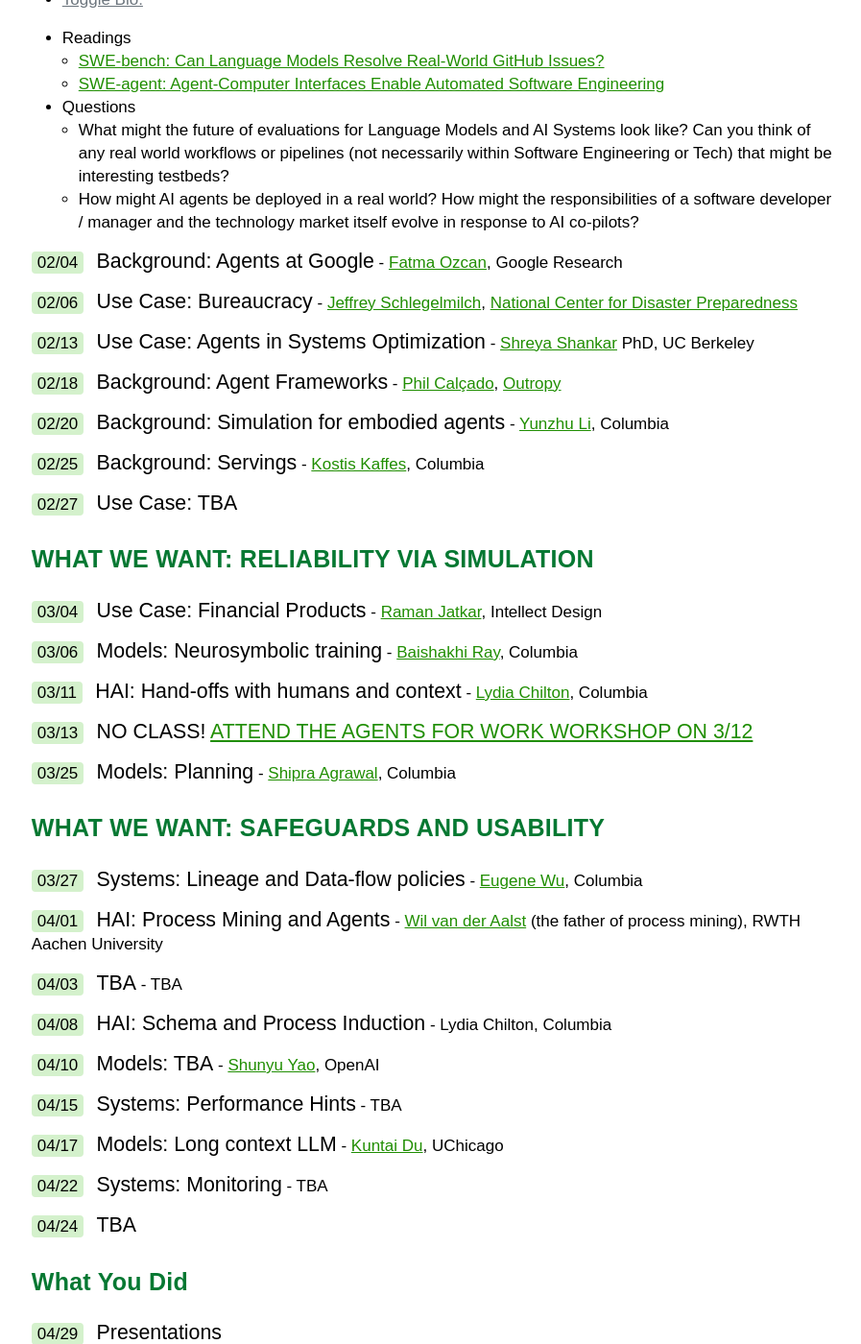
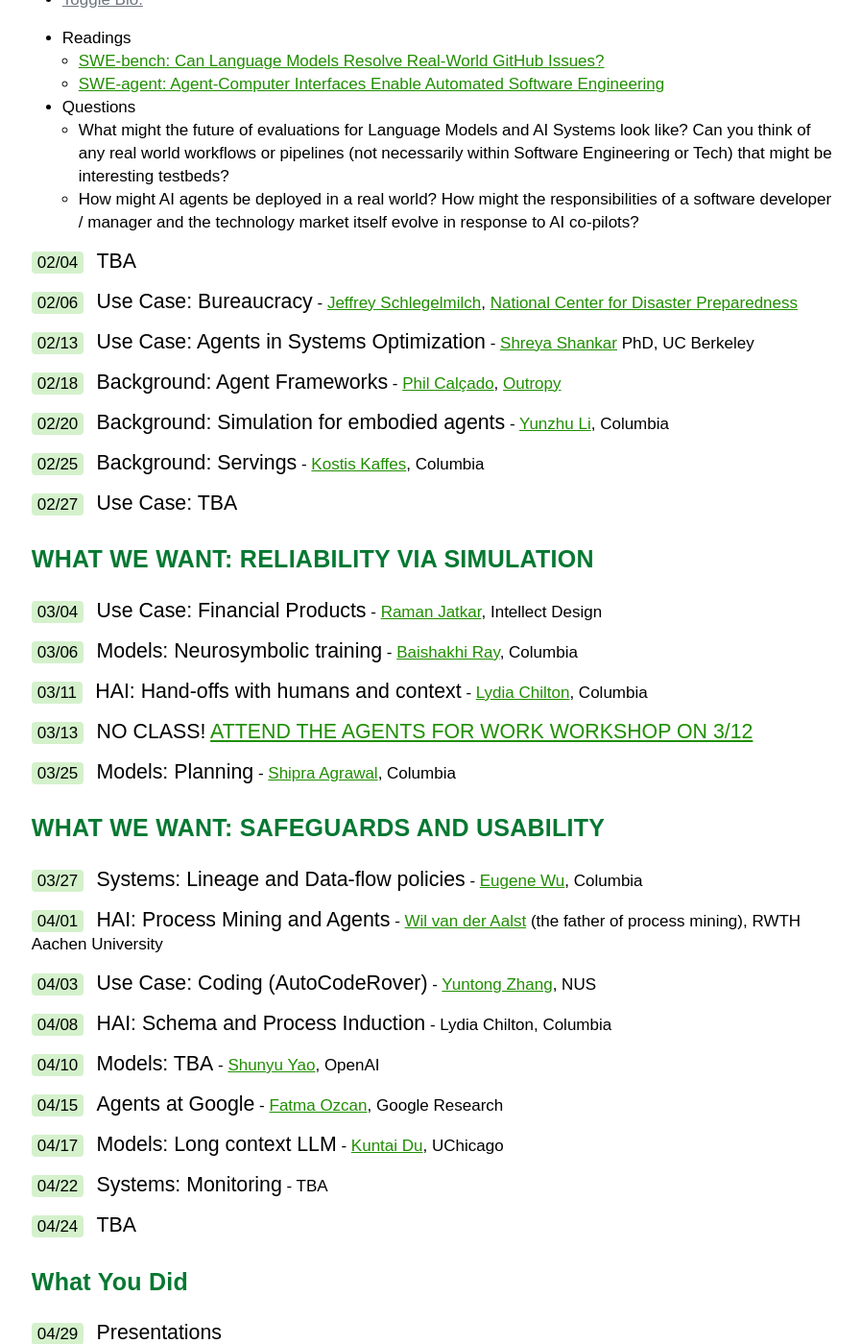
Before and after one commit to w6113/w6113.github.io, a Jekyll site: the page built from index.md, in a window 1280 px wide and 1400 px high, scrolled down 1714 px. Shown: the whole window at 96% size, without its empty margins (290-1187 px from the left). Built offline with Jekyll 4.4.1, drawn with Linux system fonts in a browser that asks for light colours.

Commit message:
Update lecture schedule

```diff
--- a/index.md
+++ b/index.md
@@ -82,7 +82,7 @@
   * How might AI agents be deployed in a real world? How might the responsibilities of a software developer / manager and the technology market itself evolve in response to AI co-pilots?
 
 
-<span class="date">02/04</span> <span class="topic">Background: Agents at Google</span> - [Fatma Ozcan](https://techsysinfra.google/research/srg-staff/fatma-ozcan/), Google Research
+<span class="date">02/04</span> <span class="topic">TBA</span>
 
 <span class="date">02/06</span> <span class="topic">Use Case: Bureaucracy</span> - [Jeffrey Schlegelmilch](https://ncdp.columbia.edu/about-us/faculty-and-staff/), [National Center for Disaster Preparedness](https://ncdp.columbia.edu/)
 
@@ -114,15 +114,13 @@
 
 <span class="date">04/01</span> <span class="topic">HAI: Process Mining and Agents</span> - [Wil van der Aalst](https://en.wikipedia.org/wiki/Wil_van_der_Aalst) (the father of process mining), RWTH Aachen University
 
-<span class="date">04/03</span> <span class="topic">TBA</span> - TBA
+<span class="date">04/03</span> <span class="topic">Use Case: Coding (AutoCodeRover)</span> - [Yuntong Zhang](https://yuntongzhang.github.io/), NUS
 
 <span class="date">04/08</span> <span class="topic">HAI: Schema and Process Induction</span> - Lydia Chilton, Columbia
 
-<!--Use Case: Coding (AutoCodeRover)</span> - [Yuntong Zhang](https://yuntongzhang.github.io/), NUS-->
-
 <span class="date">04/10</span> <span class="topic">Models: TBA</span> - [Shunyu Yao](https://ysymyth.github.io/), OpenAI
 
-<span class="date">04/15</span> <span class="topic">Systems: Performance Hints</span> - TBA
+<span class="date">04/15</span> <span class="topic">Agents at Google</span> - [Fatma Ozcan](https://techsysinfra.google/research/srg-staff/fatma-ozcan/), Google Research
 
 <span class="date">04/17</span> <span class="topic">Models: Long context LLM</span> - [Kuntai Du](https://kuntaidu.github.io/aboutme.html), UChicago
 
```
